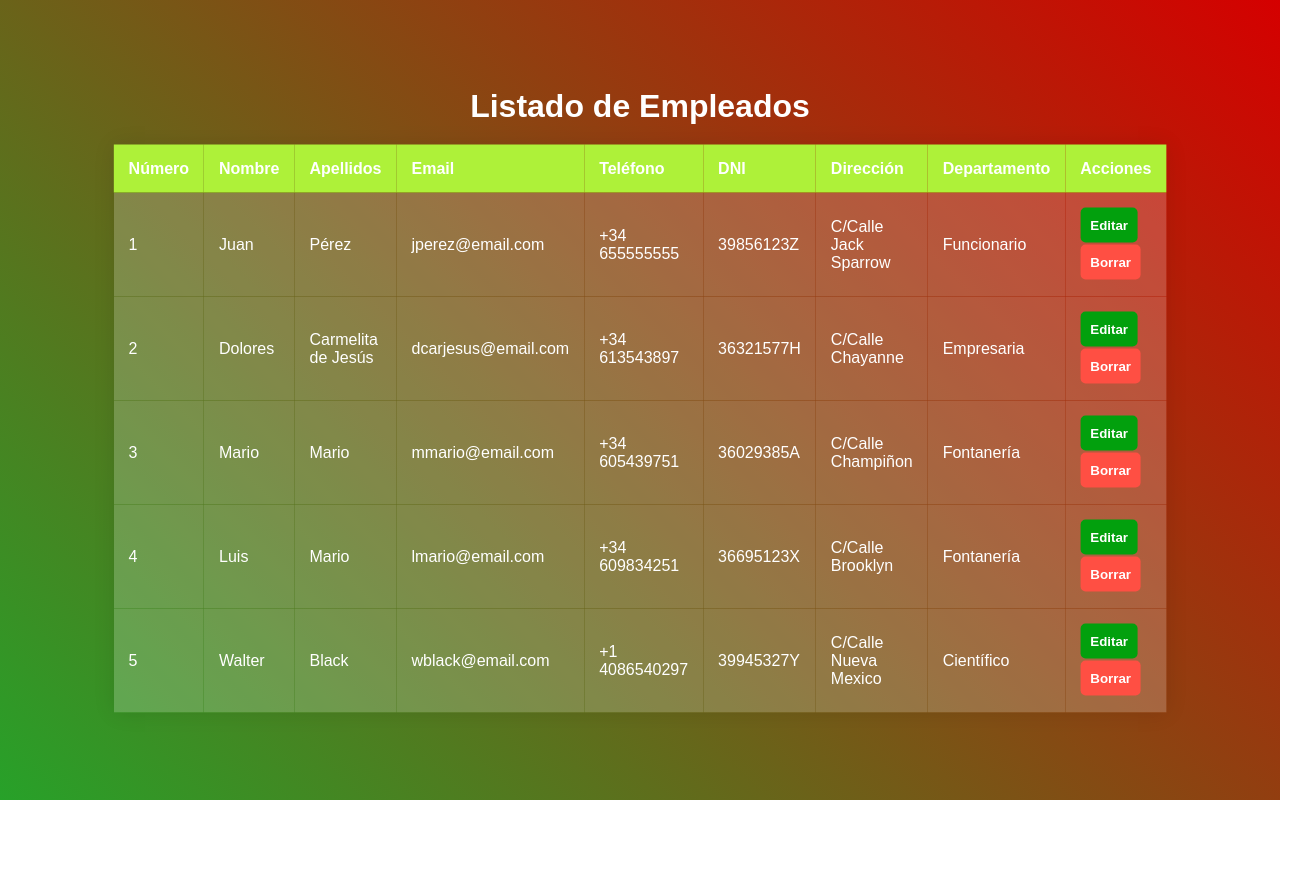
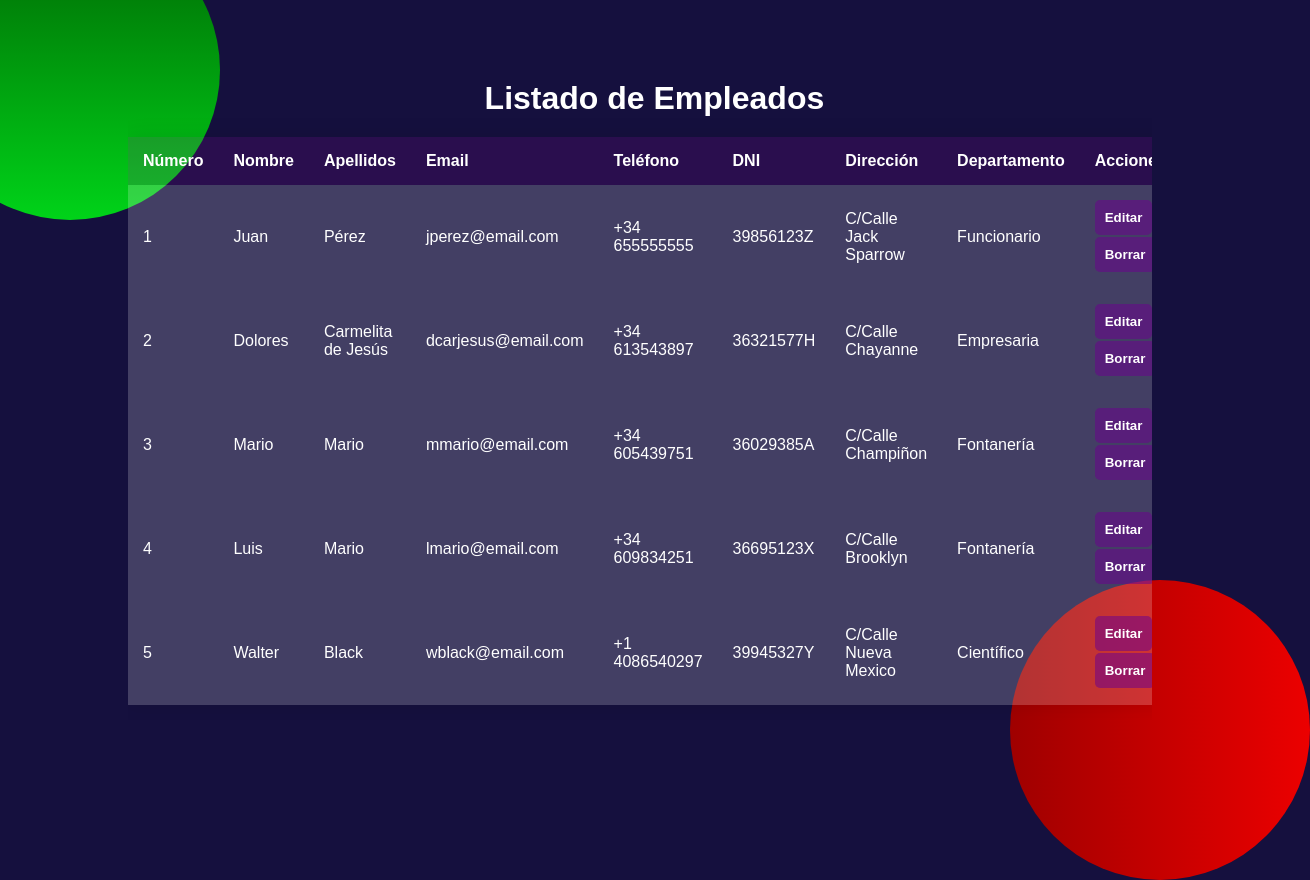
Before and after one commit to DanielTF230104/Listado, a plain HTML site: page index.html in a window 1280 px wide. Shown: the whole page, 1310 px wide, since content can reach past the window. Before the commit the page ends 800 px from the top, so only its background shows below. Drawn offline with Linux system fonts and the light colour scheme.

Commit message:
Primera subida

```diff
--- a/css/listadocliente.css
+++ b/css/listadocliente.css
@@ -7,6 +7,11 @@
 
 /********************* estilo general **********************************/
 
+.container{width: 80%;
+		   margin: auto;
+		   height: 80vh;
+		   overflow: auto;
+		   font-family: Arial, Helvetica, sans-serif;}
 
 /********************* estilo tabla **********************************/
 
@@ -14,25 +19,17 @@ caption {
     font-size: 2em;
     font-weight: bold;
     margin-bottom: 20px;
-}
-caption {
-    color: white;
-}
-
-caption {
-    display: table-caption;
+	color: white;
+	display: table-caption;
     text-align: -webkit-center;
 }
 
 table {
     border-collapse: collapse;
     width: 100%;
+	overflow: scroll;
 }
 
-table {
-    width: 100%;
-    border-collapse: collapse;
-}
 
 table {
     border-collapse: separate;
@@ -57,9 +54,33 @@ body {
 
 body {
 	margin: 0;
-	background: linear-gradient(45deg, #27a129, #d50000);
+	background-color: #15103e;
 	font-family: sans-serif;
 	font-weight: 100;
+}
+
+.background .shape{
+    height: 300px;
+    width: 300px;
+    position: absolute;
+    border-radius: 50%;
+}
+.shape:first-child{
+    background: linear-gradient(
+        #006503,
+        #00d319
+    );
+    left: -80px;
+    top: -80px;
+}
+.shape:last-child{
+    background: linear-gradient(
+        to right,
+        #9f0000,
+        #ec0000
+    );
+    right: -30px;
+    bottom: -80px;
 }
 
 .btn {
@@ -72,26 +93,27 @@ body {
     border-radius: 5px;
   }
 
-  .edit {background-color: #02a00d;} /* Green */
-  .edit:hover {background-color: #73cc76;}
+  .edit {background-color: #6c008d88;} /* Green */
+  .edit:hover {background-color: rgba(255,255,255,0.27);}
 
-  .info {background-color: #4faefd;} /* Blue */
-  .info:hover {background: #025ba4;}
+  .info {background-color: #6c008d88;} /* Blue */
+  .info:hover {background-color: rgba(255,255,255,0.27);}
 
-  .warning {background-color: #ffa724;} /* Orange */
-  .warning:hover {background: #ba7002;}
+  .warning {background-color: #6c008d88;} /* Orange */
+  .warning:hover {background-color: rgba(255,255,255,0.27);}
 
-  .delete {background-color: #ff4f43;} /* Red */
-  .delete:hover {background: #a70f04;}
+  .delete {background-color: #6c008d88;} /* Red */
+  .delete:hover {background-color: rgba(255,255,255,0.27);}
 
-  .default {background-color: #e7e7e7; color: black;} /* Gray */
-  .default:hover {background: #ddd;}
+  .default {background-color: #6c008d88;} /* Gray */
+  .default:hover {background-color: rgba(255,255,255,0.27);}
 
 .container {
 	position: absolute;
 	top: 50%;
 	left: 50%;
 	transform: translate(-50%, -50%);
+	overflow: scroll;
 }
 
 table {
@@ -114,7 +136,7 @@ th {
 
 thead {
 	th {
-		background-color: #aef139;
+		background-color: rgba(188, 11, 188, 0.13);
 	}
 }
 
--- a/index.html
+++ b/index.html
@@ -7,6 +7,11 @@
     <link rel="stylesheet" href="./css/listadocliente.css">
 </head>
 <body>
+
+    <div class="background">
+        <div class="shape"></div>
+        <div class="shape"></div>
+    </div>
 
     <div class="container">
         <table>
```
